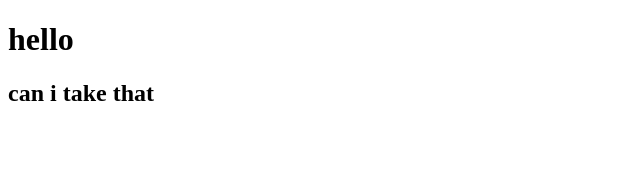
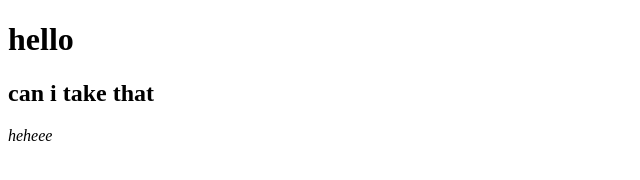
Before and after one commit to vhoang6002/duan2, a plain HTML site: page index.html in a window 1280 px wide. Shown: the full height of the page, 0-640 px from the left. Drawn offline with Linux system fonts and the light colour scheme.

Commit message:
sua lan 2

```diff
--- a/index.html
+++ b/index.html
@@ -8,5 +8,6 @@
   <body>
     <h1>hello</h1>
     <h2>can i take that</h2>
+    <i>heheee</i>
   </body>
 </html>
```
